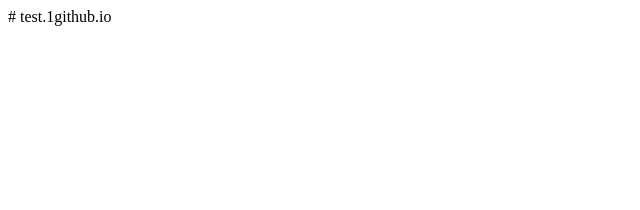
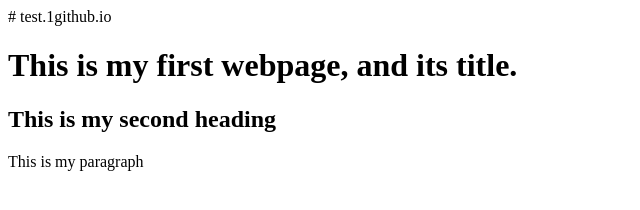
Before and after one commit to sulochanamadachane/test.1github.io, a plain HTML site: page index.html in a window 1280 px wide. Shown: the whole page, without its empty margins (0-640 px from the left). Drawn offline with Linux system fonts and the light colour scheme.

Commit message:
Update index.html

```diff
--- a/index.html
+++ b/index.html
@@ -1 +1,9 @@
 # test.1github.io
+<html>
+  <body>
+
+    <h1>This is my first webpage, and its title.</h1>
+    <h2>  This is my second heading  </h2>
+    <p>This is my paragraph</p>
+  </body>
+</html>
```
